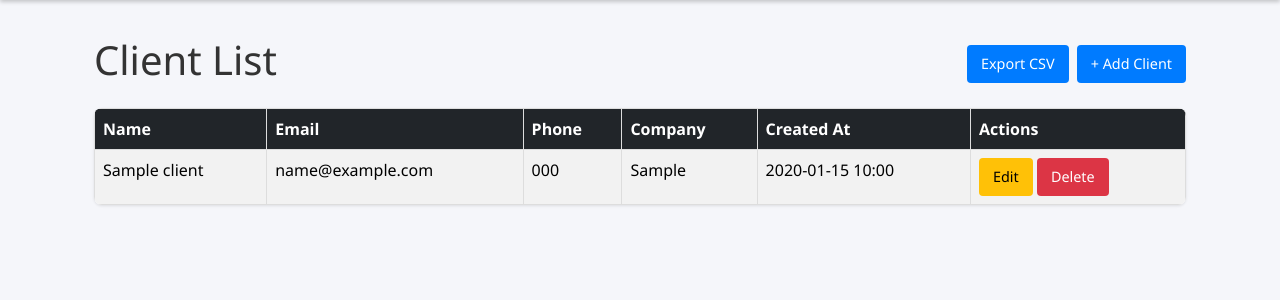
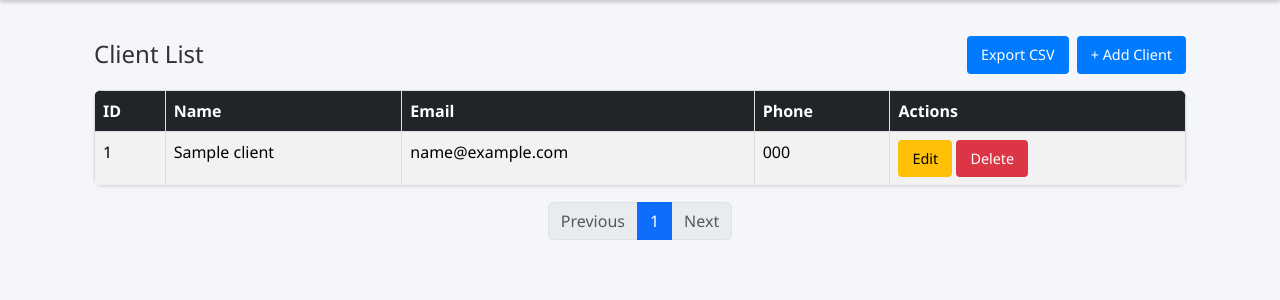
Before and after one commit to WM0307/client-order-system, a Django app: page /clients/ in a window 1280 px wide. Shown: the part 68-368 px from the top of the page. Run offline with Django 4.2, Linux system fonts and the light colour scheme; tables that the repository leaves empty hold one stand-in row (values such as "Sample post"); some libraries are stand-ins or nearby versions.

Commit message:
Added pagination

```diff
--- a/orders/templates/clients/client_list.html
+++ b/orders/templates/clients/client_list.html
@@ -1,44 +1,76 @@
 {% extends 'base.html' %}
 {% block content %}
 <div class="container mt-4">
+
+    <!-- Header -->
     <div class="d-flex justify-content-between align-items-center mb-3">
-        <h1>Client List</h1>
+        <h1 class="h4 mb-0">Client List</h1>
         <div class="d-flex gap-2">
             <a href="{% url 'export_clients_csv' %}" class="btn btn-success">Export CSV</a>
-            <a href="{% url 'client_add' %}" class="btn btn-success">+ Add Client</a>
+            <a href="{% url 'client_add' %}" class="btn btn-primary">+ Add Client</a>
         </div>
     </div>
 
+    <!-- Table -->
+    {% if page_obj %}
     <table class="table table-striped table-hover">
         <thead class="table-dark">
             <tr>
+                <th>ID</th>
                 <th>Name</th>
                 <th>Email</th>
                 <th>Phone</th>
-                <th>Company</th>
-                <th>Created At</th>
                 <th>Actions</th>
             </tr>
         </thead>
         <tbody>
-            {% for client in clients %}
+            {% for client in page_obj %}
             <tr>
+                <td>{{ client.id }}</td>
                 <td>{{ client.name }}</td>
                 <td>{{ client.email }}</td>
                 <td>{{ client.phone }}</td>
-                <td>{{ client.company }}</td>
-                <td>{{ client.created_at|date:"Y-m-d H:i" }}</td>
                 <td>
                     <a href="{% url 'client_edit' client.id %}" class="btn btn-sm btn-warning">Edit</a>
-                    <a href="{% url 'client_delete' client.id %}" class="btn btn-sm btn-danger">Delete</a>
+                    <a href="{% url 'client_delete' client.id %}" class="btn btn-sm btn-danger"
+                        onclick="return confirm('Delete this client?');">Delete</a>
                 </td>
-            </tr>
-            {% empty %}
-            <tr>
-                <td colspan="6" class="text-center">No clients found</td>
             </tr>
             {% endfor %}
         </tbody>
     </table>
+
+    <!-- Pagination -->
+    <nav aria-label="Client pagination">
+        <ul class="pagination justify-content-center">
+            {% if page_obj.has_previous %}
+            <li class="page-item">
+                <a class="page-link" href="?page={{ page_obj.previous_page_number }}">Previous</a>
+            </li>
+            {% else %}
+            <li class="page-item disabled"><span class="page-link">Previous</span></li>
+            {% endif %}
+
+            {% for num in page_obj.paginator.page_range %}
+            {% if page_obj.number == num %}
+            <li class="page-item active"><span class="page-link">{{ num }}</span></li>
+            {% else %}
+            <li class="page-item"><a class="page-link" href="?page={{ num }}">{{ num }}</a></li>
+            {% endif %}
+            {% endfor %}
+
+            {% if page_obj.has_next %}
+            <li class="page-item">
+                <a class="page-link" href="?page={{ page_obj.next_page_number }}">Next</a>
+            </li>
+            {% else %}
+            <li class="page-item disabled"><span class="page-link">Next</span></li>
+            {% endif %}
+        </ul>
+    </nav>
+
+    {% else %}
+    <div class="alert alert-info">No clients found.</div>
+    {% endif %}
 </div>
 {% endblock %}
--- a/orders/views.py
+++ b/orders/views.py
@@ -3,7 +3,7 @@ from django.http import HttpResponse
 from django.shortcuts import render, get_object_or_404, redirect
 from .models import Client, Order
 from django.contrib.auth.decorators import login_required
-from django.db.models import Count
+from django.core.paginator import Paginator
 
 # Create your views here.
 @login_required
@@ -11,6 +11,7 @@ def dashboard(request):
     total_clients = Client.objects.count()
     total_orders = Order.objects.count()
     pending_orders = Order.objects.filter(status="Pending").count()
+    inprogress_orders = Order.objects.filter(status="In Progress").count()  # 👈 new
     completed_orders = Order.objects.filter(status="Completed").count()
     recent_orders = Order.objects.select_related('client').order_by('-created_at')[:5]
 
@@ -18,6 +19,7 @@ def dashboard(request):
         'total_clients': total_clients,
         'total_orders': total_orders,
         'pending_orders': pending_orders,
+        'inprogress_orders': inprogress_orders,  # 👈 new
         'completed_orders': completed_orders,
         'recent_orders': recent_orders,
     }
@@ -25,8 +27,17 @@ def dashboard(request):
 
 # CLIENT VIEWS
 def client_list(request):
-    clients = Client.objects.all().order_by('-created_at')
-    return render(request, 'clients/client_list.html', {'clients': clients})
+    clients = Client.objects.all().order_by('id')
+
+    # Pagination — show 10 clients per page
+    paginator = Paginator(clients, 10)
+    page_number = request.GET.get('page')
+    page_obj = paginator.get_page(page_number)
+
+    context = {
+        'page_obj': page_obj,
+    }
+    return render(request, 'clients/client_list.html', context)
 
 def client_create(request):
     if request.method == 'POST':
@@ -57,7 +68,15 @@ def client_delete(request, pk):
 # ORDER VIEWS
 def order_list(request):
     orders = Order.objects.select_related('client').order_by('-created_at')
-    return render(request, 'orders/order_list.html', {'orders': orders})
+
+    paginator = Paginator(orders, 10)  # show 10 per page
+    page_number = request.GET.get('page')
+    page_obj = paginator.get_page(page_number)
+
+    context = {
+        'page_obj': page_obj,
+    }
+    return render(request, 'orders/order_list.html', context)
 
 def order_create(request):
     clients = Client.objects.all()
```
Also changed, not shown: orders/templates/dashboard/dashboard.html (+17 -9 lines), orders/templates/orders/order_list.html (+36 -3 lines).
